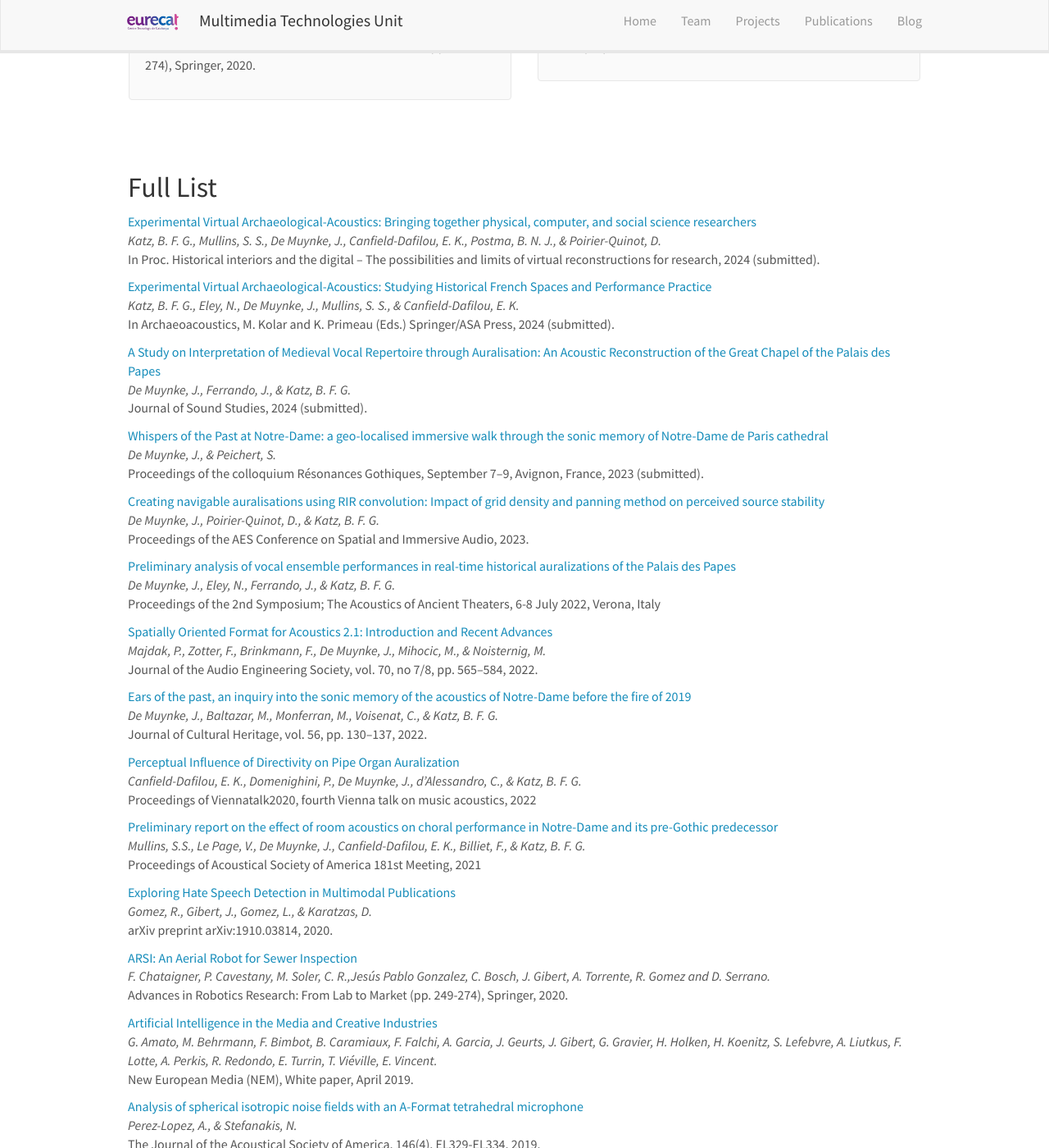
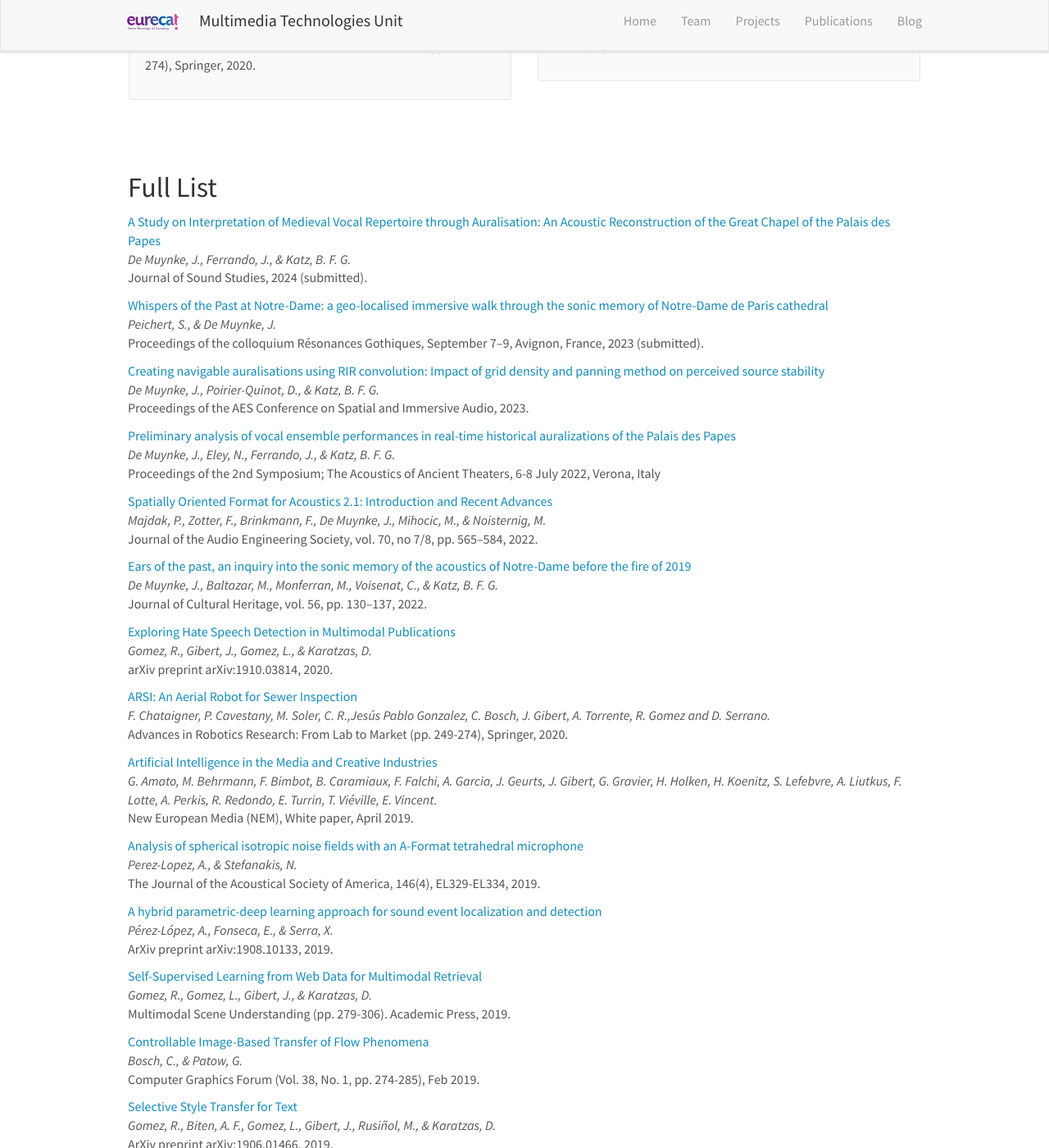
Before and after one commit to multimedia-eurecat/multimedia-eurecat.github.io, a Jekyll site: the page built from _pages/publications.md, in a window 1280 px wide and 1400 px high, scrolled down 455 px. Shown: the whole window at 82% size. Built offline with Jekyll 4.4.1, drawn with Linux system fonts in a browser that asks for light colours; nearby versions of some CDN libraries.

Commit message:
Removed unrelated publications

```diff
--- a/_data/publist.yml
+++ b/_data/publist.yml
@@ -10,18 +10,6 @@
 
 # 2024
 
-- title: "Experimental Virtual Archaeological-Acoustics: Bringing together physical, computer, and social science researchers"
-  authors: Katz, B. F. G., Mullins, S. S., De Muynke, J., Canfield-Dafilou, E. K., Postma, B. N. J., & Poirier-Quinot, D.
-  details:  In Proc. Historical interiors and the digital – The possibilities and limits of virtual reconstructions for research, 2024 (submitted).
-  url:
-  highlight: 0
-
-- title: "Experimental Virtual Archaeological-Acoustics: Studying Historical French Spaces and Performance Practice"
-  authors: Katz, B. F. G., Eley, N., De Muynke, J., Mullins, S. S., & Canfield-Dafilou, E. K.
-  details:  In Archaeoacoustics, M. Kolar and K. Primeau (Eds.) Springer/ASA Press, 2024 (submitted).
-  url:
-  highlight: 0
-
 - title: "A Study on Interpretation of Medieval Vocal Repertoire through Auralisation: An Acoustic Reconstruction of the Great Chapel of the Palais des Papes"
   authors: De Muynke, J., Ferrando, J., & Katz, B. F. G.
   details: Journal of Sound Studies, 2024 (submitted).
@@ -29,7 +17,7 @@
   highlight: 0
 
 - title: "Whispers of the Past at Notre-Dame: a geo-localised immersive walk through the sonic memory of Notre-Dame de Paris cathedral"
-  authors: De Muynke, J., & Peichert, S.
+  authors: Peichert, S., & De Muynke, J.
   details:  Proceedings of the colloquium Résonances Gothiques, September 7–9, Avignon, France, 2023 (submitted).
   url:
   highlight: 0
@@ -60,20 +48,6 @@
   authors: De Muynke, J., Baltazar, M., Monferran, M., Voisenat, C., & Katz, B. F. G.
   details: Journal of Cultural Heritage, vol. 56, pp. 130--137, 2022.
   url: https://www.sciencedirect.com/science/article/pii/S1296207422001455?via%3Dihub
-  highlight: 0
-
-- title: "Perceptual Influence of Directivity on Pipe Organ Auralization"
-  authors: Canfield-Dafilou, E. K., Domenighini, P., De Muynke, J., d'Alessandro, C., & Katz, B. F. G.
-  details: Proceedings of Viennatalk2020, fourth Vienna talk on music acoustics, 2022
-  url: https://viennatalk2020.mdw.ac.at/program/2022-09-14.html
-  highlight: 0
-
-# 2021
-
-- title: "Preliminary report on the effect of room acoustics on choral performance in Notre-Dame and its pre-Gothic predecessor"
-  authors: Mullins, S.S., Le Page, V., De Muynke, J., Canfield-Dafilou, E. K., Billiet, F., & Katz, B. F. G.
-  details: Proceedings of Acoustical Society of America 181st Meeting, 2021
-  url: https://hal.science/hal-03656066
   highlight: 0
 
 # 2020
```
